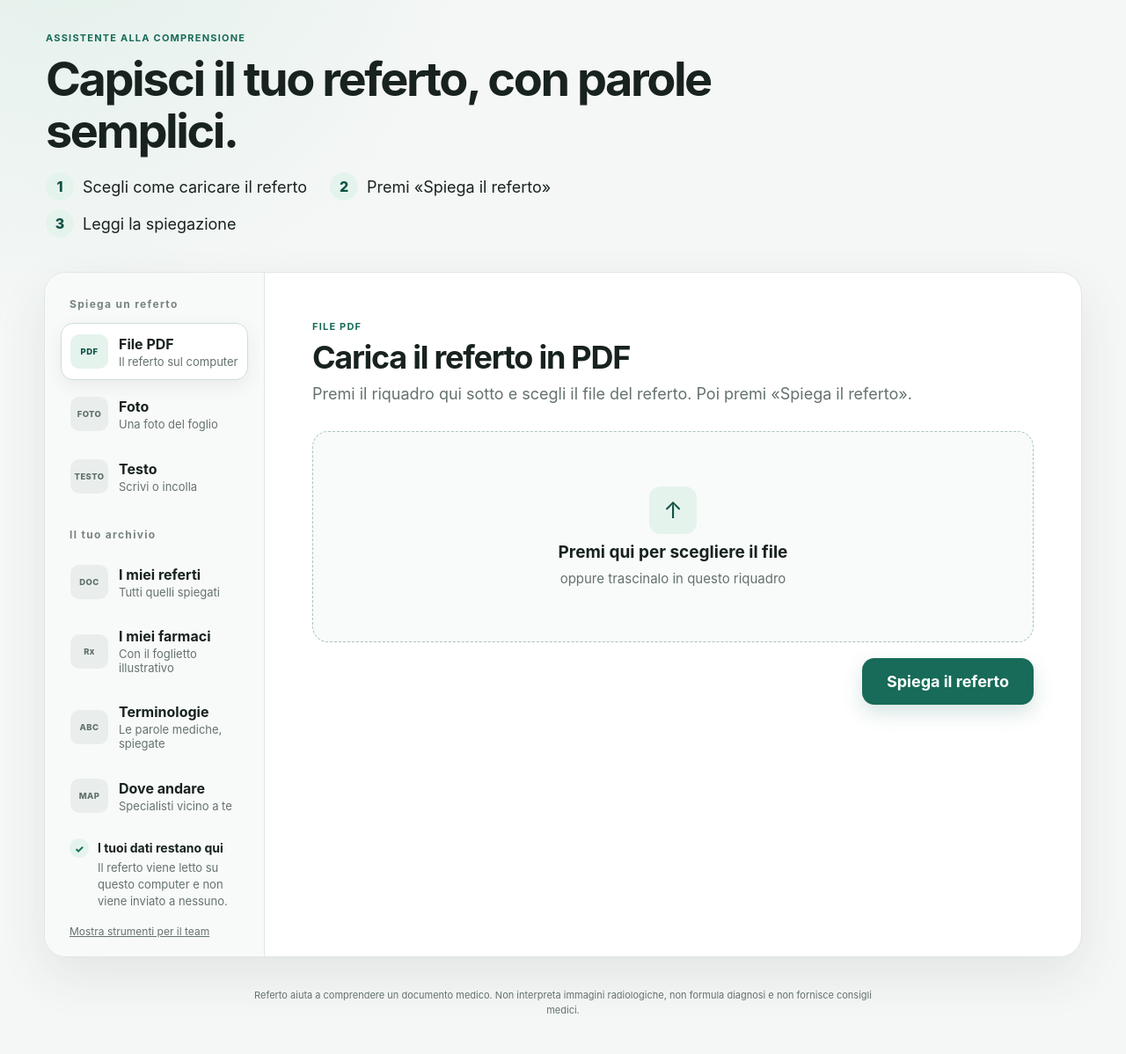
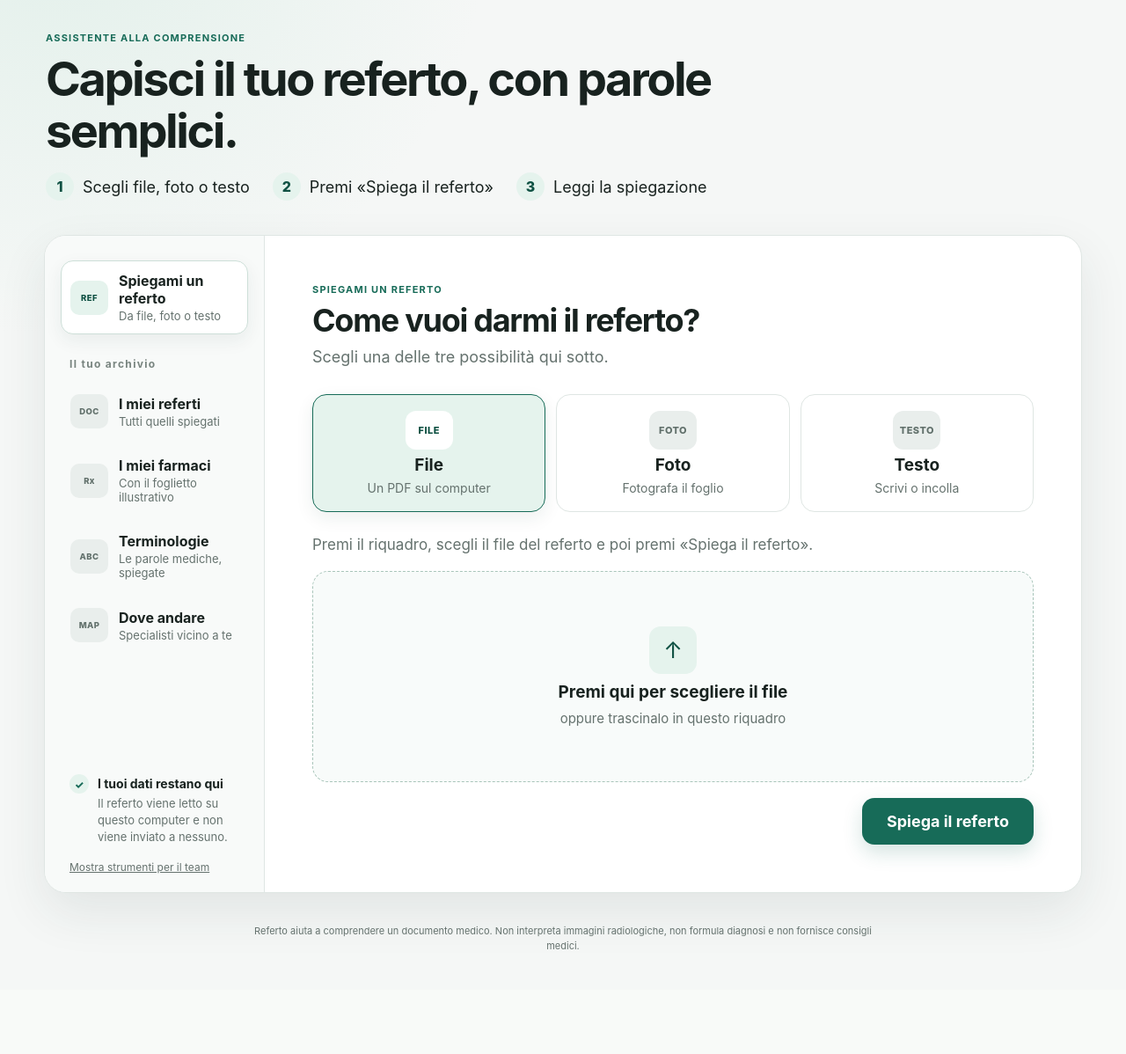
Before and after one commit to Andreaioele/Referto, a Flask app: page / in a window 1280 px wide. Shown: the part 115-1313 px from the top of the page at 88% size. After the commit the page ends 1194 px from the top, so only its background shows below. Run offline with Flask 3, Linux system fonts and the light colour scheme.

Commit message:
Sezione unica "Spiegami un referto" con scelta tra file, foto (fotocamera dal vivo) e testo

```diff
--- a/static/app.css
+++ b/static/app.css
@@ -577,3 +577,21 @@ button.small { padding: 9px 14px; font-size: 14px; }
 .leaflet-source { font-size: 14px; }
 .long-advice > summary { cursor: pointer; color: #786332; font-size: 16px; font-weight: 700; }
 .long-advice[open] > summary { margin-bottom: 10px; }
+
+/* Spiegami un referto: scelta tra file, foto e testo */
+.mode-picker { display: grid; grid-template-columns: repeat(3, minmax(0, 1fr)); gap: 12px; margin-bottom: 24px; }
+.mode { display: grid; justify-items: center; gap: 6px; padding: 18px 10px; border: 1.5px solid var(--line); border-radius: 16px; background: var(--paper); color: var(--ink); font: inherit; cursor: pointer; transition: .16s ease; }
+.mode:hover { border-color: #a9c5ba; background: #f8fbfa; }
+.mode.active { border-color: var(--green); background: var(--mint); box-shadow: 0 7px 20px rgba(28,63,53,.08); }
+.mode-icon { width: 54px; height: 44px; display: grid; place-items: center; border-radius: 12px; background: #e9eeec; color: #61706b; font-size: 11px; letter-spacing: .04em; font-weight: 800; }
+.mode.active .mode-icon { background: var(--paper); color: var(--green-dark); }
+.mode strong { font-size: 19px; }
+.mode small { color: var(--muted); font-size: 14px; text-align: center; }
+.mode-hint { margin: 0 0 16px; color: var(--muted); font-size: 17px; line-height: 1.55; }
+.camera { position: relative; display: grid; place-items: center; min-height: 260px; overflow: hidden; border: 1.5px dashed #a9c5ba; border-radius: 18px; background: #f8fbfa; }
+.camera video, .camera img { display: block; width: 100%; max-height: 520px; object-fit: contain; background: #10201b; }
+.camera-status { margin: 0; padding: 24px; color: var(--muted); font-size: 17px; line-height: 1.55; text-align: center; }
+.camera-actions { display: flex; flex-wrap: wrap; justify-content: flex-end; gap: 10px; }
+.photo-fallback { justify-self: start; color: var(--green); font-size: 16px; font-weight: 700; text-decoration: underline; cursor: pointer; }
+.photo-fallback input { position: absolute; width: 1px; height: 1px; opacity: 0; }
+@media (max-width: 520px) { .mode-picker { gap: 8px; } .mode { padding: 14px 6px; } .mode small { display: none; } }
--- a/static/app.js
+++ b/static/app.js
@@ -15,6 +15,8 @@ tabs.forEach((tab) => {
     if (name === "glossary") loadGlossary();
     if (name === "facilities") showFacilitiesPanel();
     if (name === "reports") loadReports();
+    if (name !== "explain") stopCamera();
+    else if (document.querySelector(".mode.active")?.dataset.mode === "photo") startCamera();
     if (name === "medications") loadMedications();
   });
 });
@@ -1990,10 +1992,108 @@ function setAdvanced(enabled) {
   }
   try { localStorage.setItem("referto-advanced", enabled ? "1" : "0"); } catch { /* storage non disponibile */ }
   const active = document.querySelector(".tab.active");
-  if (!enabled && active?.closest(".advanced-only")) activatePanel("pdf");
+  if (!enabled && active?.closest(".advanced-only")) activatePanel("explain");
 }
 
 let advancedStored = false;
 try { advancedStored = localStorage.getItem("referto-advanced") === "1"; } catch { /* storage non disponibile */ }
 setAdvanced(advancedStored);
 advancedToggle?.addEventListener("click", () => setAdvanced(!document.body.classList.contains("advanced")));
+
+/* ---------- Spiegami un referto: file, foto o testo ---------- */
+const modeButtons = [...document.querySelectorAll(".mode")];
+const modePanels = [...document.querySelectorAll(".mode-panel")];
+const cameraVideo = document.querySelector("#camera-video");
+const cameraPreview = document.querySelector("#camera-preview");
+const cameraStatus = document.querySelector("#camera-status");
+const cameraShoot = document.querySelector("#camera-shoot");
+const cameraRetake = document.querySelector("#camera-retake");
+const photoSubmit = document.querySelector("#photo-submit");
+const photoInput = document.querySelector("#photo-input");
+let cameraStream = null;
+
+function setMode(mode) {
+  modeButtons.forEach((button) => {
+    const selected = button.dataset.mode === mode;
+    button.classList.toggle("active", selected);
+    button.setAttribute("aria-selected", String(selected));
+  });
+  modePanels.forEach((panel) => { panel.hidden = panel.dataset.modePanel !== mode; });
+  document.querySelector("#result-explain").hidden = true;
+  if (mode === "photo") startCamera();
+  else stopCamera();
+  if (mode === "text") document.querySelector("#report-text")?.focus();
+}
+modeButtons.forEach((button) => button.addEventListener("click", () => setMode(button.dataset.mode)));
+
+function stopCamera() {
+  cameraStream?.getTracks().forEach((track) => track.stop());
+  cameraStream = null;
+  if (cameraVideo) cameraVideo.srcObject = null;
+}
+
+function showCameraState(state, message = "") {
+  // state: "live" (inquadratura), "shot" (foto pronta), "off" (nessuna fotocamera)
+  cameraVideo.hidden = state !== "live";
+  cameraPreview.hidden = state !== "shot";
+  cameraShoot.hidden = state !== "live";
+  cameraRetake.hidden = state !== "shot" || !cameraStream;
+  photoSubmit.hidden = state !== "shot";
+  cameraStatus.hidden = !message;
+  cameraStatus.textContent = message;
+}
+
+async function startCamera() {
+  if (cameraStream) {
+    showCameraState("live");
+    return;
+  }
+  if (!navigator.mediaDevices?.getUserMedia) {
+    showCameraState("off", "Questo browser non può usare la fotocamera: premi «Oppure scegli una foto già salvata».");
+    return;
+  }
+  showCameraState("off", "Accendo la fotocamera… se il browser lo chiede, premi «Consenti».");
+  try {
+    cameraStream = await navigator.mediaDevices.getUserMedia({
+      video: { facingMode: { ideal: "environment" }, width: { ideal: 1920 }, height: { ideal: 1080 } },
+      audio: false,
+    });
+    cameraVideo.srcObject = cameraStream;
+    await cameraVideo.play();
+    showCameraState("live");
+  } catch {
+    stopCamera();
+    showCameraState("off", "Non riesco ad accendere la fotocamera. Puoi scegliere una foto già salvata qui sotto.");
+  }
+}
+
+function useFile(file) {
+  // La foto finisce nello stesso campo del modulo, così l'invio resta quello di sempre.
+  const transfer = new DataTransfer();
+  transfer.items.add(file);
+  photoInput.files = transfer.files;
+  cameraPreview.src = URL.createObjectURL(file);
+  showCameraState("shot");
+}
+
+cameraShoot?.addEventListener("click", () => {
+  const canvas = document.querySelector("#camera-canvas");
+  canvas.width = cameraVideo.videoWidth;
+  canvas.height = cameraVideo.videoHeight;
+  canvas.getContext("2d").drawImage(cameraVideo, 0, 0);
+  canvas.toBlob((blob) => {
+    if (blob) useFile(new File([blob], "foto-referto.jpg", { type: "image/jpeg" }));
+  }, "image/jpeg", 0.92);
+});
+
+cameraRetake?.addEventListener("click", () => showCameraState("live"));
+
+photoInput?.addEventListener("change", () => {
+  if (photoInput.files?.length) {
+    cameraPreview.src = URL.createObjectURL(photoInput.files[0]);
+    showCameraState("shot");
+  }
+});
+
+// Durante l'analisi la fotocamera non serve più: si spegne.
+document.querySelector("#photo-form")?.addEventListener("submit", stopCamera);
--- a/templates/index.html
+++ b/templates/index.html
@@ -7,7 +7,7 @@
   <title>Referto</title>
   <link rel="icon" href="data:,">
   <link rel="stylesheet" href="https://unpkg.com/leaflet@1.9.4/dist/leaflet.css">
-  <link rel="stylesheet" href="{{ url_for('static', filename='app.css') }}?v=6">
+  <link rel="stylesheet" href="{{ url_for('static', filename='app.css') }}?v=7">
   <script src="https://unpkg.com/leaflet@1.9.4/dist/leaflet.js" defer></script>
 </head>
 <body>
@@ -30,7 +30,7 @@
       <p class="eyebrow">ASSISTENTE ALLA COMPRENSIONE</p>
       <h2>Capisci il tuo referto, con parole semplici.</h2>
       <ol class="steps" aria-label="Come funziona">
-        <li><span>1</span>Scegli come caricare il referto</li>
+        <li><span>1</span>Scegli file, foto o testo</li>
         <li><span>2</span>Premi «Spiega il referto»</li>
         <li><span>3</span>Leggi la spiegazione</li>
       </ol>
@@ -38,19 +38,10 @@
 
     <section class="workspace">
       <aside class="sidebar">
-        <p class="nav-label">Spiega un referto</p>
-        <nav class="tabs" aria-label="Spiega un referto">
-          <button class="tab active" type="button" data-tab="pdf">
-            <span class="tab-icon" aria-hidden="true">PDF</span>
-            <span><strong>File PDF</strong><small>Il referto sul computer</small></span>
-          </button>
-          <button class="tab" type="button" data-tab="image">
-            <span class="tab-icon" aria-hidden="true">FOTO</span>
-            <span><strong>Foto</strong><small>Una foto del foglio</small></span>
-          </button>
-          <button class="tab" type="button" data-tab="text">
-            <span class="tab-icon" aria-hidden="true">TESTO</span>
-            <span><strong>Testo</strong><small>Scrivi o incolla</small></span>
+        <nav class="tabs" aria-label="Spiegami un referto">
+          <button class="tab active" type="button" data-tab="explain">
+            <span class="tab-icon" aria-hidden="true">REF</span>
+            <span><strong>Spiegami un referto</strong><small>Da file, foto o testo</small></span>
           </button>
         </nav>
 
@@ -98,13 +89,31 @@
       </aside>
 
       <div class="content">
-        <section id="panel-pdf" class="panel active" data-panel="pdf">
+        <section id="panel-explain" class="panel active" data-panel="explain">
           <div class="panel-heading">
-            <p class="section-label">FILE PDF</p>
-            <h2>Carica il referto in PDF</h2>
-            <p>Premi il riquadro qui sotto e scegli il file del referto. Poi premi «Spiega il referto».</p>
+            <p class="section-label">SPIEGAMI UN REFERTO</p>
+            <h2>Come vuoi darmi il referto?</h2>
+            <p>Scegli una delle tre possibilità qui sotto.</p>
           </div>
-          <form class="analysis-form" data-endpoint="/api/analyze/pdf" data-result="result-pdf">
+
+          <div class="mode-picker" role="tablist" aria-label="Come caricare il referto">
+            <button class="mode active" type="button" role="tab" aria-selected="true" data-mode="file">
+              <span class="mode-icon" aria-hidden="true">FILE</span>
+              <strong>File</strong><small>Un PDF sul computer</small>
+            </button>
+            <button class="mode" type="button" role="tab" aria-selected="false" data-mode="photo">
+              <span class="mode-icon" aria-hidden="true">FOTO</span>
+              <strong>Foto</strong><small>Fotografa il foglio</small>
+            </button>
+            <button class="mode" type="button" role="tab" aria-selected="false" data-mode="text">
+              <span class="mode-icon" aria-hidden="true">TESTO</span>
+              <strong>Testo</strong><small>Scrivi o incolla</small>
+            </button>
+          </div>
+
+          <div class="mode-panel" data-mode-panel="file">
+            <p class="mode-hint">Premi il riquadro, scegli il file del referto e poi premi «Spiega il referto».</p>
+            <form class="analysis-form" data-endpoint="/api/analyze/pdf" data-result="result-explain">
               <label class="dropzone">
                 <span class="upload-icon" aria-hidden="true">↑</span>
                 <strong>Premi qui per scegliere il file</strong>
@@ -113,39 +122,39 @@
               </label>
               <button class="primary" type="submit">Spiega il referto</button>
             </form>
-          <div id="result-pdf" class="result" hidden></div>
-        </section>
+          </div>
 
-        <section id="panel-image" class="panel" data-panel="image" hidden>
-          <div class="panel-heading">
-            <p class="section-label">FOTO</p>
-            <h2>Carica una foto del referto</h2>
-            <p>Fotografa il foglio dritto, con buona luce, in modo che si legga tutto il testo.</p>
+          <div class="mode-panel" data-mode-panel="photo" hidden>
+            <p class="mode-hint">Metti il foglio su un tavolo con buona luce, inquadralo tutto e premi «Scatta la foto».</p>
+            <form id="photo-form" class="analysis-form" data-endpoint="/api/analyze/image" data-result="result-explain">
+              <div id="camera" class="camera">
+                <video id="camera-video" playsinline muted hidden></video>
+                <img id="camera-preview" alt="Foto del referto appena scattata" hidden>
+                <p id="camera-status" class="camera-status">Accendo la fotocamera…</p>
               </div>
-          <form class="analysis-form" data-endpoint="/api/analyze/image" data-result="result-image">
-            <label class="dropzone">
-              <span class="upload-icon" aria-hidden="true">↑</span>
-              <strong>Premi qui per scegliere la foto</strong>
-              <span class="file-name">oppure trascinala in questo riquadro</span>
-              <input type="file" name="image" accept="image/png,image/jpeg,image/webp,image/bmp,image/tiff" required>
+              <div class="camera-actions">
+                <button id="camera-shoot" class="primary" type="button" hidden>Scatta la foto</button>
+                <button id="camera-retake" class="secondary" type="button" hidden>Rifai la foto</button>
+                <button id="photo-submit" class="primary" type="submit" hidden>Spiega il referto</button>
+              </div>
+              <label class="photo-fallback">
+                <span>Oppure scegli una foto già salvata</span>
+                <input id="photo-input" type="file" name="image" accept="image/*" required>
               </label>
-            <button class="primary" type="submit">Spiega il referto</button>
+              <canvas id="camera-canvas" hidden></canvas>
             </form>
-          <div id="result-image" class="result" hidden></div>
-        </section>
+          </div>
 
-        <section id="panel-text" class="panel" data-panel="text" hidden>
-          <div class="panel-heading">
-            <p class="section-label">TESTO</p>
-            <h2>Scrivi o incolla il testo</h2>
-            <p>Copia il testo del referto nel riquadro qui sotto. Non servono nome e cognome: puoi toglierli.</p>
-          </div>
-          <form class="analysis-form" data-endpoint="/api/analyze/text" data-result="result-text">
+          <div class="mode-panel" data-mode-panel="text" hidden>
+            <p class="mode-hint">Copia il testo del referto nel riquadro. Non servono nome e cognome: puoi toglierli.</p>
+            <form class="analysis-form" data-endpoint="/api/analyze/text" data-result="result-explain">
               <label class="field-label" for="report-text">Testo del referto</label>
               <textarea id="report-text" name="text" rows="13" placeholder="Incolla qui il contenuto del referto…" required></textarea>
               <div class="form-footer"><span id="text-count" class="advanced-only">0 caratteri</span><button class="primary" type="submit">Spiega il referto</button></div>
             </form>
-          <div id="result-text" class="result" hidden></div>
+          </div>
+
+          <div id="result-explain" class="result" hidden></div>
         </section>
 
         <section id="panel-dataset" class="panel" data-panel="dataset" hidden>
@@ -482,6 +491,6 @@
       <p>Referto aiuta a comprendere un documento medico. Non interpreta immagini radiologiche, non formula diagnosi e non fornisce consigli medici.</p>
     </footer>
   </main>
-  <script src="{{ url_for('static', filename='app.js') }}?v=6" defer></script>
+  <script src="{{ url_for('static', filename='app.js') }}?v=7" defer></script>
 </body>
 </html>
```
Also changed, not shown: docs/01-panoramica.md (+2 -1 lines), docs/05-webapp-e-interfaccia.md (+14 -1 lines), docs/registro-modifiche.md (+1 -0 lines). Lines whose indentation alone changed are shown as unchanged.
